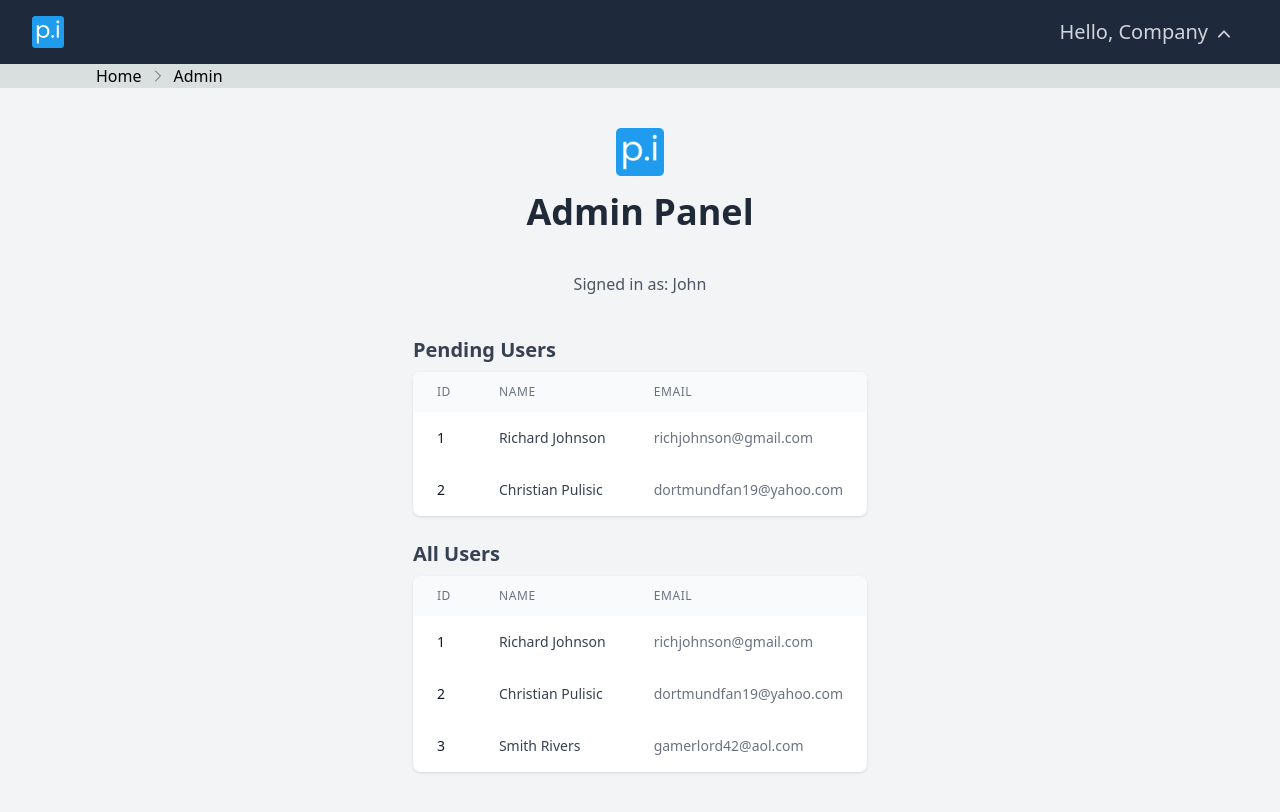
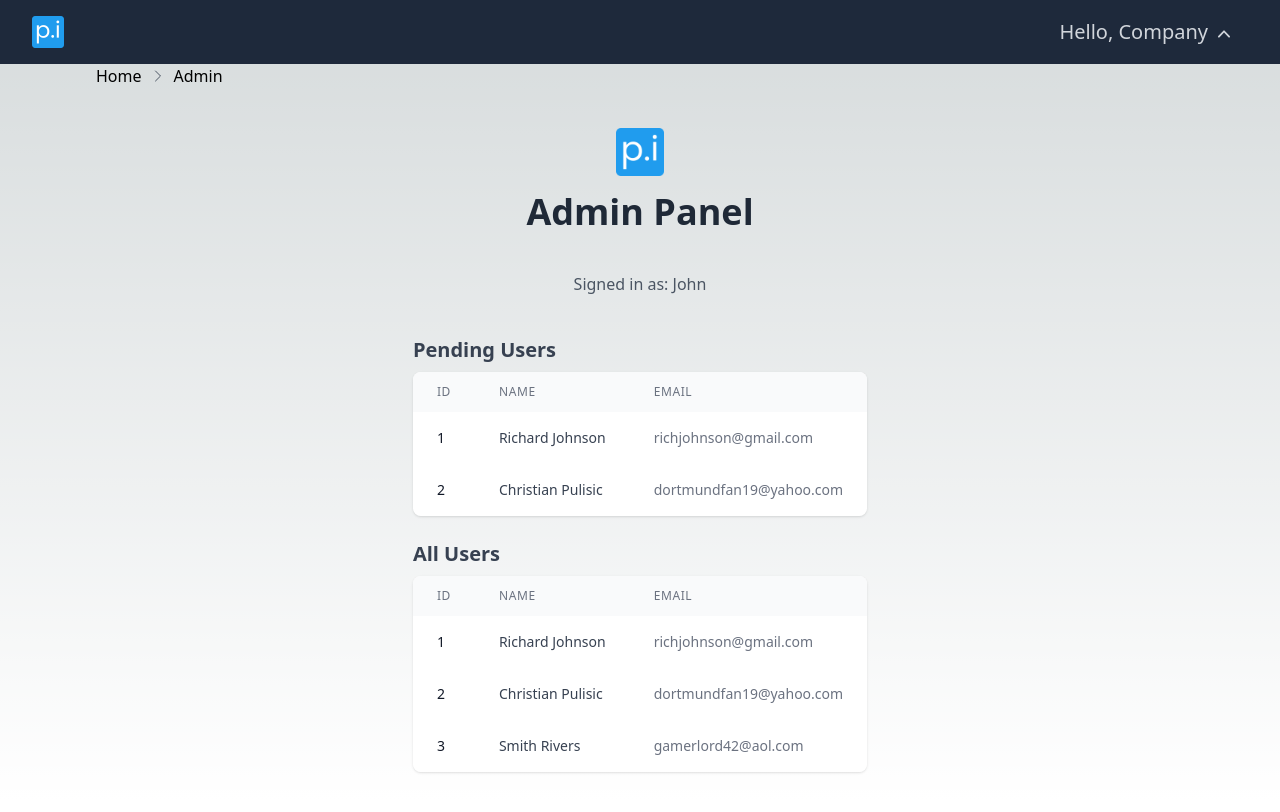
Before and after one commit to silvertrek-capstone/silverpi, a Next.js app in the folder silverpi/: page /home/admin in a window 1280 px wide. Shown: the top 812 px of the page. Built offline with nearby package versions, Linux system fonts and the light colour scheme.

Commit message:
Removed import statement from home, changed admin page background to transparent

```diff
--- a/silverpi/src/app/home/admin/page.js
+++ b/silverpi/src/app/home/admin/page.js
@@ -35,7 +35,7 @@ export default function AdminPanel() {
         Note: padding added to even layout
 
         */
-        <div className="min-h-screen bg-gray-100 p-8 pt-20 flex flex-col items-center">
+        <div className="min-h-screen bg-transparent p-8 pt-20 flex flex-col items-center">
             <img
                 className="mx-auto h-12 w-auto -mt-10"
                 src="/login.png"
--- a/silverpi/src/app/home/page.js
+++ b/silverpi/src/app/home/page.js
@@ -1,5 +1,4 @@
 'use client'
-import Navbar from "../components/navbar.js"
 import { ChevronDownIcon } from '@heroicons/react/20/solid'
 import Link from 'next/link';
 import { useState, useEffect } from 'react'
```
